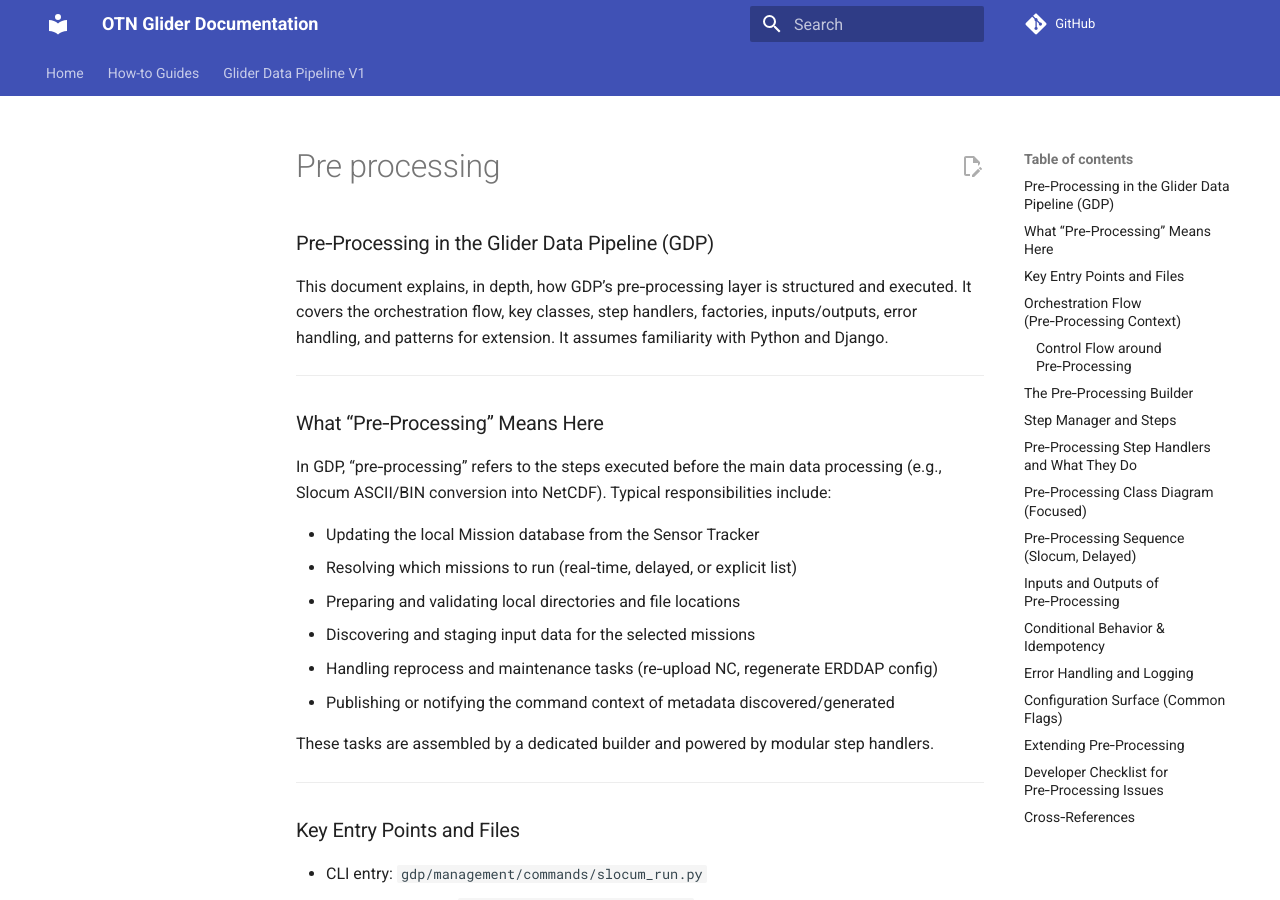
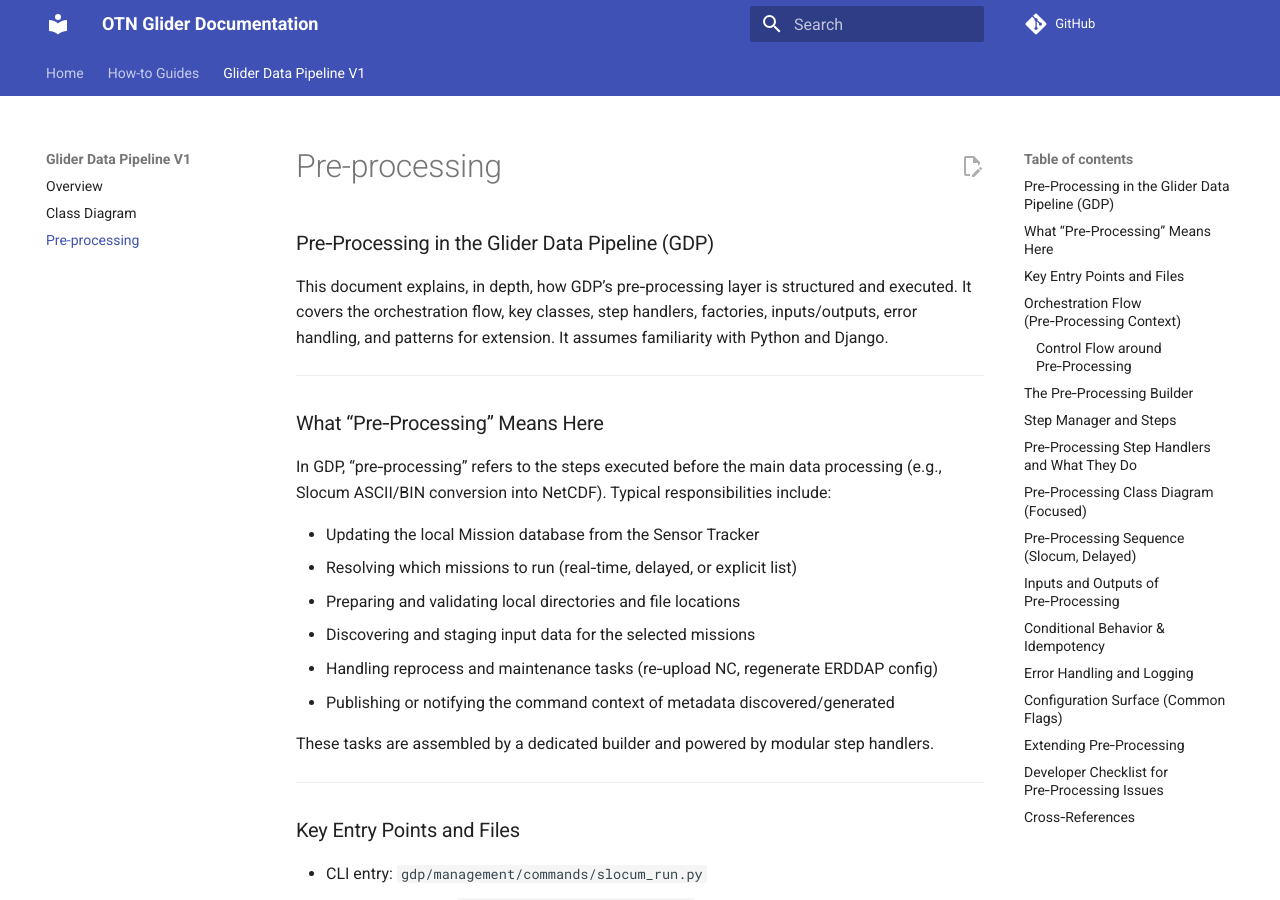
Before and after one commit to ocean-tracking-network/otn-glider-documentation, an MkDocs documentation site: the page built from docs/gdp/pre_processing.md, in a window 1280 px wide and 900 px high. Built offline with MkDocs 1.6.1 and Material for MkDocs 9.7.7, drawn with Linux system fonts in a browser that asks for light colours; comment, search, counter and statistics services are not loaded.

Commit message:
Update the navigation file

```diff
--- a/mkdocs.yml
+++ b/mkdocs.yml
@@ -22,6 +22,7 @@ nav:
   - Glider Data Pipeline V1:
       - Overview: gdp/gdp.md
       - Class Diagram: gdp/overall_class_diagram.md
+      - Pre-processing: gdp/pre_processing.md
 
 plugins:
   - search
```
